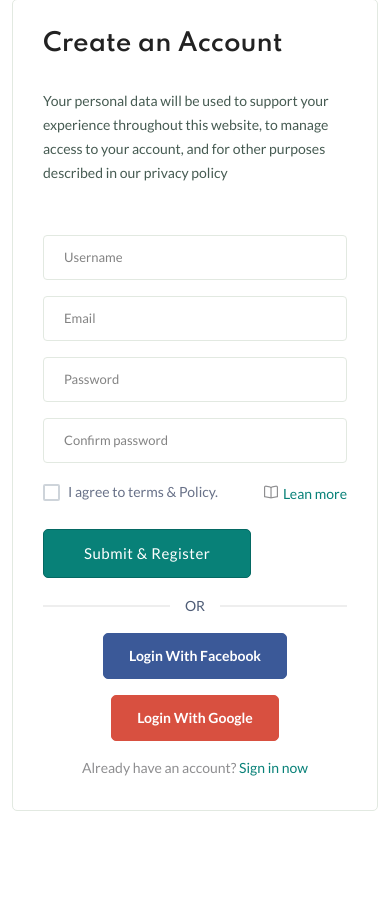
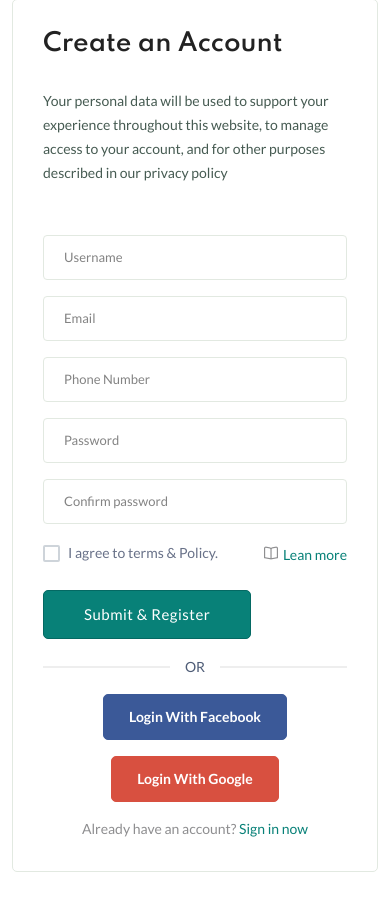
Before and after one commit to s1999-alt/ShoeNova-Ecommerce, a Django app: page /login-register/ in a window 390 px wide. Shown: the part 257-1159 px from the top of the page. Run offline with Django 4.2, Linux system fonts and the light colour scheme; some libraries are stand-ins or nearby versions.

Commit message:
phone number field added in models and use signup page

```diff
--- a/shoenova/app/models.py
+++ b/shoenova/app/models.py
@@ -17,8 +17,9 @@ class CustomUserManager(BaseUserManager):
         return self.create_user(email, password, **extra_fields)
 
 class UserProfile(AbstractBaseUser, PermissionsMixin):
-    username = models.CharField(max_length=30,unique=True,blank=True)
+    username = models.CharField(max_length=30,unique=True,blank=False)
     email = models.EmailField(unique=True)
+    phone= models.CharField(max_length=15, blank=False,default='')
     is_active = models.BooleanField(default=True)
     is_staff = models.BooleanField(default=False)
     is_blocked = models.BooleanField(default=False)
--- a/shoenova/app/views.py
+++ b/shoenova/app/views.py
@@ -18,8 +18,10 @@ def login_regis(request):
     if request.method=="POST":
         username=request.POST.get("username")
         email=request.POST.get("email")
+        phone=request.POST.get("phone")
         password=request.POST.get("password")
         confirmpassword=request.POST.get("confirmpassword")
+
         # print(username,email,password,confirmpassword)
         if password!=confirmpassword:
             messages.warning(request, "Password is Incorrect")
@@ -36,7 +38,7 @@ def login_regis(request):
                 return redirect("/login-register")
         except:
             pass
-        myuser = UserProfile.objects.create_user(username=username, email=email, password=password)
+        myuser = UserProfile.objects.create_user(username=username, email=email, phone=phone, password=password)
         myuser.save()
         messages.success(request, "Signup Successfully..Please Login!")
         return redirect("/login-page")
--- a/shoenova/templates/user/page-login-register.html
+++ b/shoenova/templates/user/page-login-register.html
@@ -45,6 +45,9 @@
                         <input type="text" required="" name="email" placeholder="Email" />
                       </div>
                       <div class="form-group">
+                        <input type="tel" name="phone" placeholder="Phone Number" required>
+                      </div>
+                      <div class="form-group">
                         <input required="" type="password" name="password" placeholder="Password" />
                       </div>
                       <div class="form-group">
```
Also changed, not shown: shoenova/myapp/views.py (+1 -16 lines), shoenova/app/migrations/0004_userprofile_phone_number_alter_userprofile_username.py (added), shoenova/app/migrations/0005_rename_phone_number_userprofile_phone.py (added).
